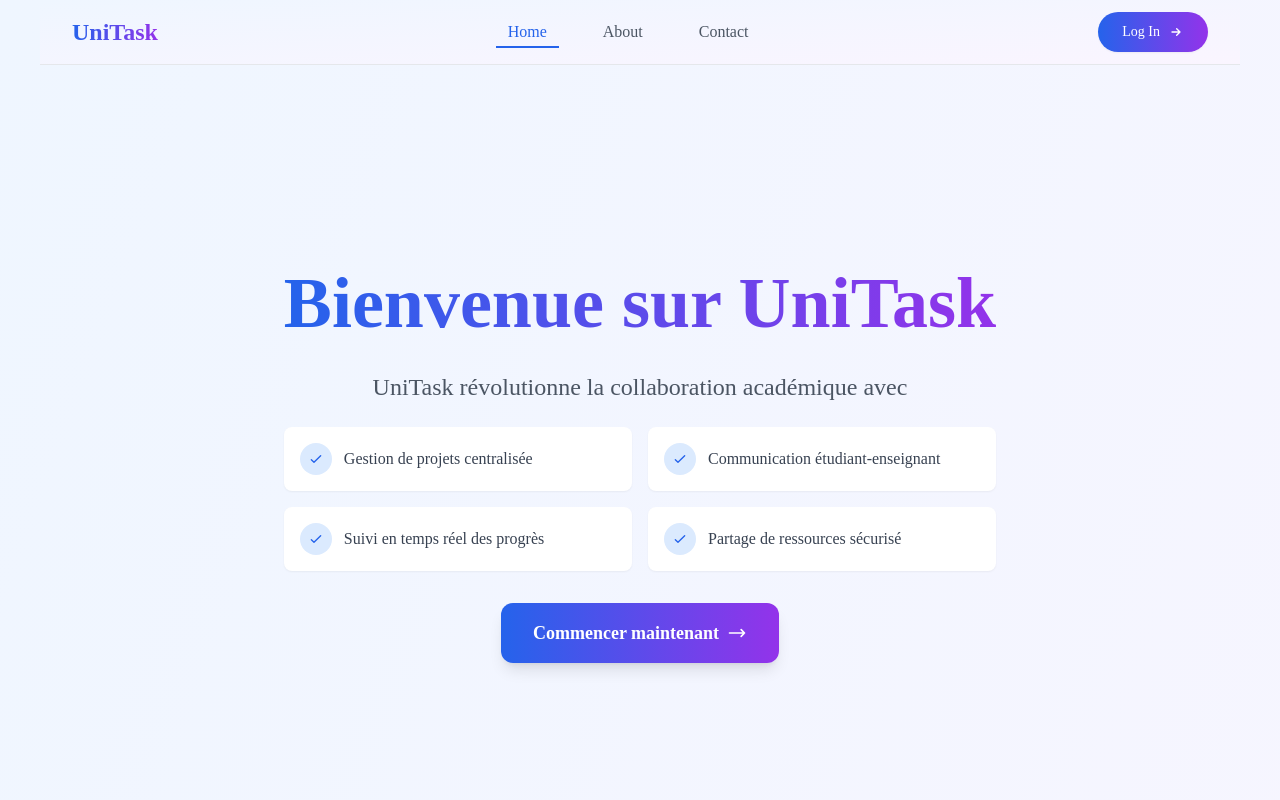
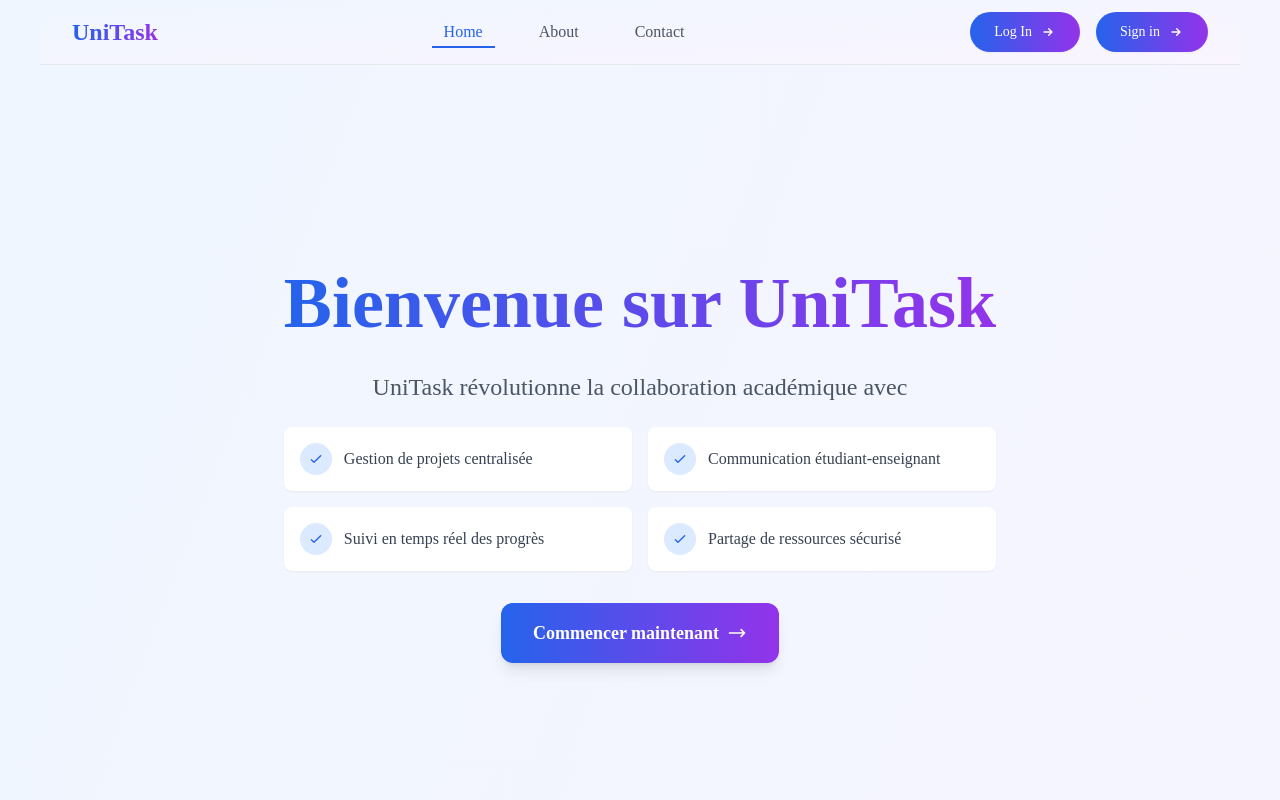
Before and after one commit to MostxFull/Unitask-PFE-Projects-Management, a React (Vite) app in the folder reactJS/portfolio/: page / in a window 1280 px wide. Shown: the top 800 px of the page. Built offline with nearby package versions, Linux system fonts and the light colour scheme; a web font is replaced by a local one.

Commit message:
Update Navbar.jsx

```diff
--- a/reactJS/portfolio/src/compenents/CopHome/header/Navbar.jsx
+++ b/reactJS/portfolio/src/compenents/CopHome/header/Navbar.jsx
@@ -82,6 +82,21 @@ export default function Navbar() {
                   <path strokeLinecap="round" strokeLinejoin="round" d="M13 7l5 5m0 0l-5 5m5-5H6" />
                 </svg>
               </button>
+              <button
+                  onClick={() => navigate('/Signin')}
+                  className="relative inline-flex items-center px-6 py-2.5 text-sm font-medium
+                bg-gradient-to-r from-blue-600 to-purple-600 text-white
+                rounded-full shadow-sm hover:shadow-lg
+                transition-all duration-300 hover:scale-105
+                before:absolute before:inset-0 before:bg-white/10
+                before:rounded-full before:opacity-0
+                hover:before:opacity-100"
+              >
+                Sign in
+                <svg xmlns="http://www.w3.org/2000/svg" className="ml-2 w-4 h-4" viewBox="0 0 24 24" strokeWidth="2" stroke="currentColor" fill="none">
+                  <path strokeLinecap="round" strokeLinejoin="round" d="M13 7l5 5m0 0l-5 5m5-5H6" />
+                </svg>
+              </button>
             </div>
           </div>
         </div>
```
